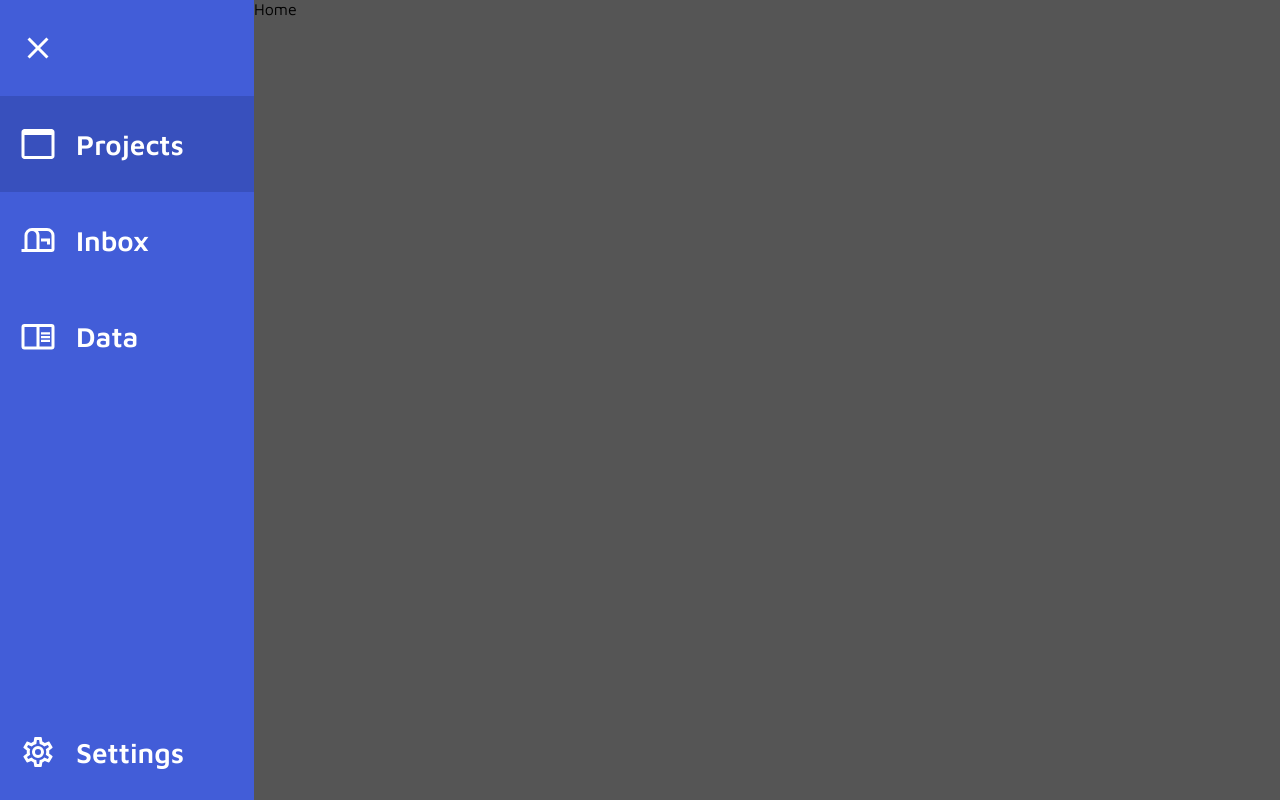
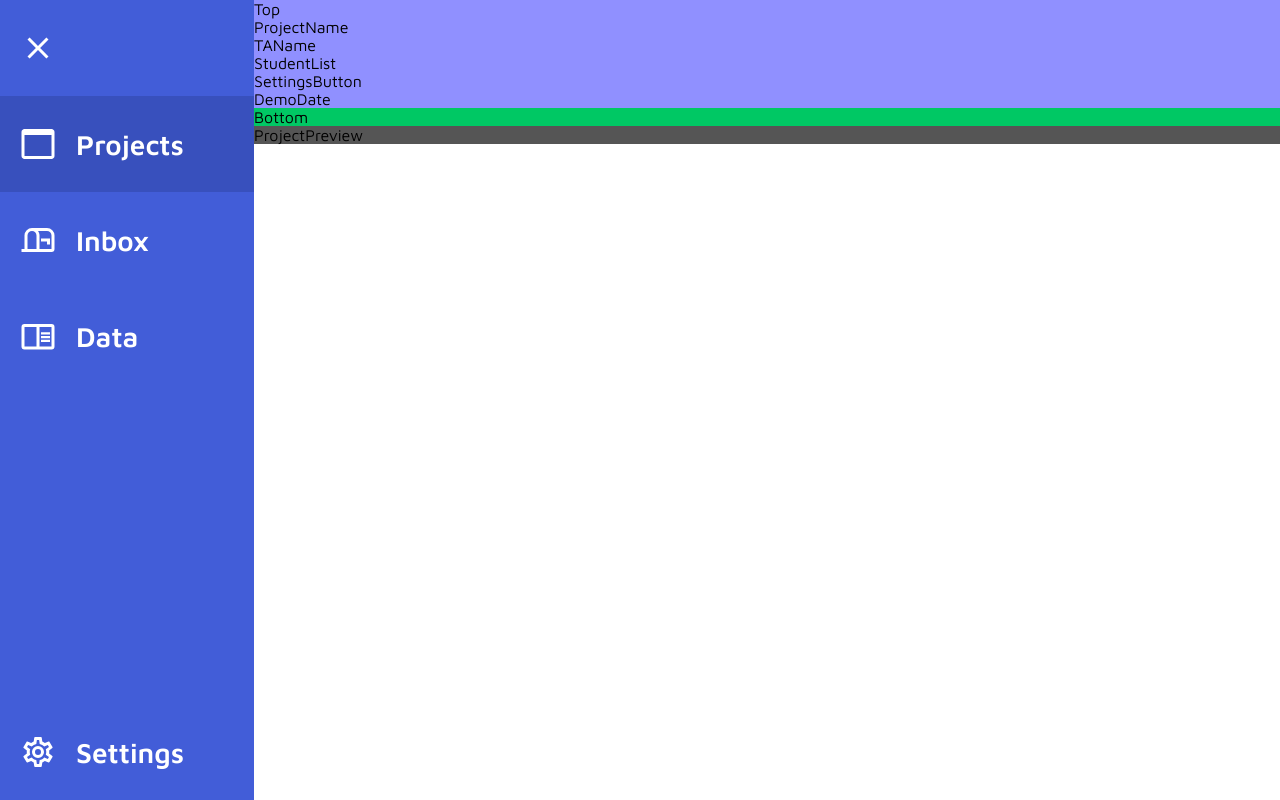
Before and after one commit to Juovitus/CS402, a React (Create React App) app in the folder frontend/: page / in a window 1280 px wide. Built offline with nearby package versions, Linux system fonts and the light colour scheme.

Commit message:
Resolving naming changes.

```diff
--- a/frontend/src/App.css
+++ b/frontend/src/App.css
@@ -69,26 +69,28 @@ html, body, #root {
     box-shadow: 0px 3px 12px 0 rgb(43, 43, 43);
 }
 
+/* Do not style main. */
 .Main {
+    grid-area: main;
+}
+
+.ProjectPreview {
+    display: grid;
+    grid-template: 1fr / 1fr;
+    grid-template-areas:
+        "top"
+        "bottom";
     grid-area: main;
     background-color: rgb(85, 85, 85);
 }
 
-.ProjectPreview {
-    display: grid;
-    grid-template: 200px 1fr / 100px 1fr;
-    grid-template-areas:
-        "PreTop"
-        "PreBottom";
-    grid-area: main;
-    background-color: rgb(85, 85, 85);
-}
 /* Currently can't change the top/bottom color but can change the ProjectPreview overall, kinda weird*/
 /*Project Preview Top Half*/
 .Top {
     grid-area: top;
-    background-color: rgb(0, 0, 200);
+    background-color: rgb(144, 144, 255);
 }
+
 /*Project Preview Bottom Half*/
 .Bottom {
     grid-area: bottom;
--- a/frontend/src/components/home/Home.tsx
+++ b/frontend/src/components/home/Home.tsx
@@ -1,4 +1,5 @@
 import React from "react";
+import { ProjectPreview } from "../projectpreview/ProjectPreview";
 
 interface Props {
 
@@ -6,6 +7,8 @@ interface Props {
 
 export const Home: React.FC<Props> = () => {
     return (
-        <div className='Home'>Home</div>
+        <div className='Home'>
+            <ProjectPreview />
+        </div>
     );
 }
--- a/frontend/src/components/projectpreview/Bottom.tsx
+++ b/frontend/src/components/projectpreview/Bottom.tsx
@@ -6,6 +6,6 @@ interface Props {
 
 export const Bottom: React.FC<Props> = () => {
     return (
-        <div>Bottom</div>
+        <div className="Bottom">Bottom</div>
     );
 }
--- a/frontend/src/components/projectpreview/Top.tsx
+++ b/frontend/src/components/projectpreview/Top.tsx
@@ -4,18 +4,19 @@ import { TAList } from "./TAList"
 import { StudentList } from "./StudentList"
 import { SettingsButton } from "./SettingsButton"
 import { DemoDate } from "./DemoDate"
+
 interface Props {
 
 }
 
 export const Top: React.FC<Props> = () => {
     return (
-        <div>Top
-        <ProjectName/>
-        <TAList TAName="Test"/>
-        <StudentList/>
-        <SettingsButton/>
-        <DemoDate/>
+        <div className="Top">Top
+            <ProjectName/>
+            <TAList TAName="Test"/>
+            <StudentList/>
+            <SettingsButton/>
+            <DemoDate/>
         </div>
     );
 }
```
Also changed, not shown: frontend/src/components/projectpreview/ProjectPreview.tsx (+4 -3 lines).
